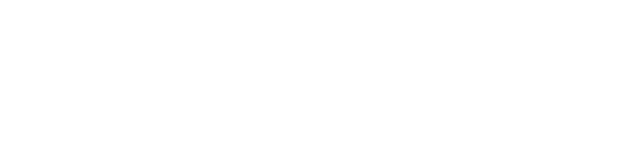
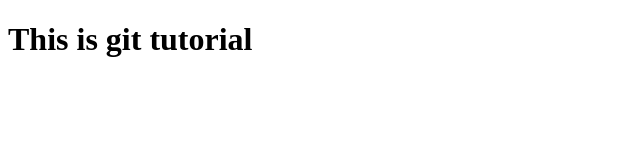
Before and after one commit to aniruddha-it/my-repo, a plain HTML site: page index.html in a window 1280 px wide. Shown: the whole page, without its empty margins (0-640 px from the left). Drawn offline with Linux system fonts and the light colour scheme.

Commit message:
Secound v2 of index.html

```diff
--- a/index.html
+++ b/index.html
@@ -6,6 +6,6 @@
     <title>Document</title>
 </head>
 <body>
-
+    <h1>This is git tutorial</h1>
 </body>
 </html>
```
